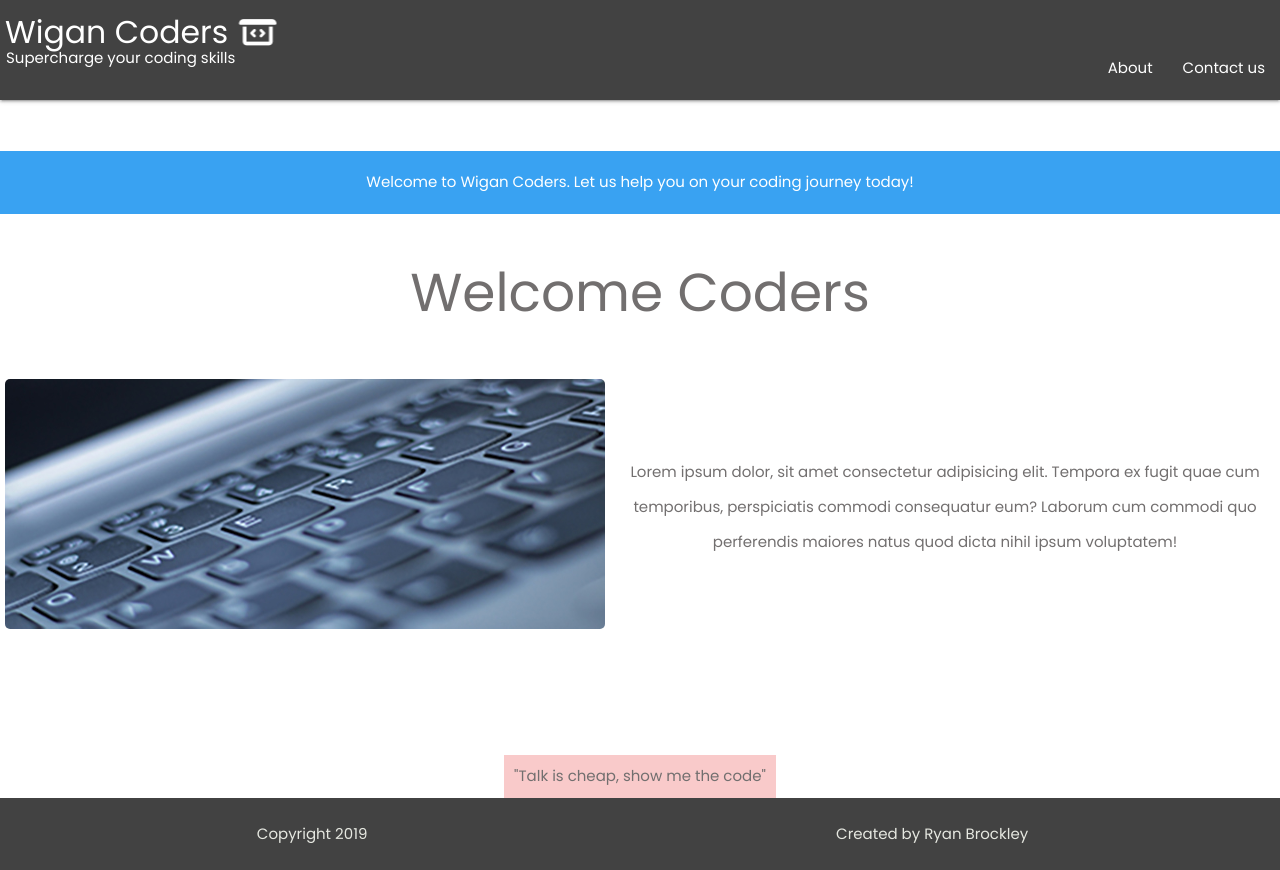
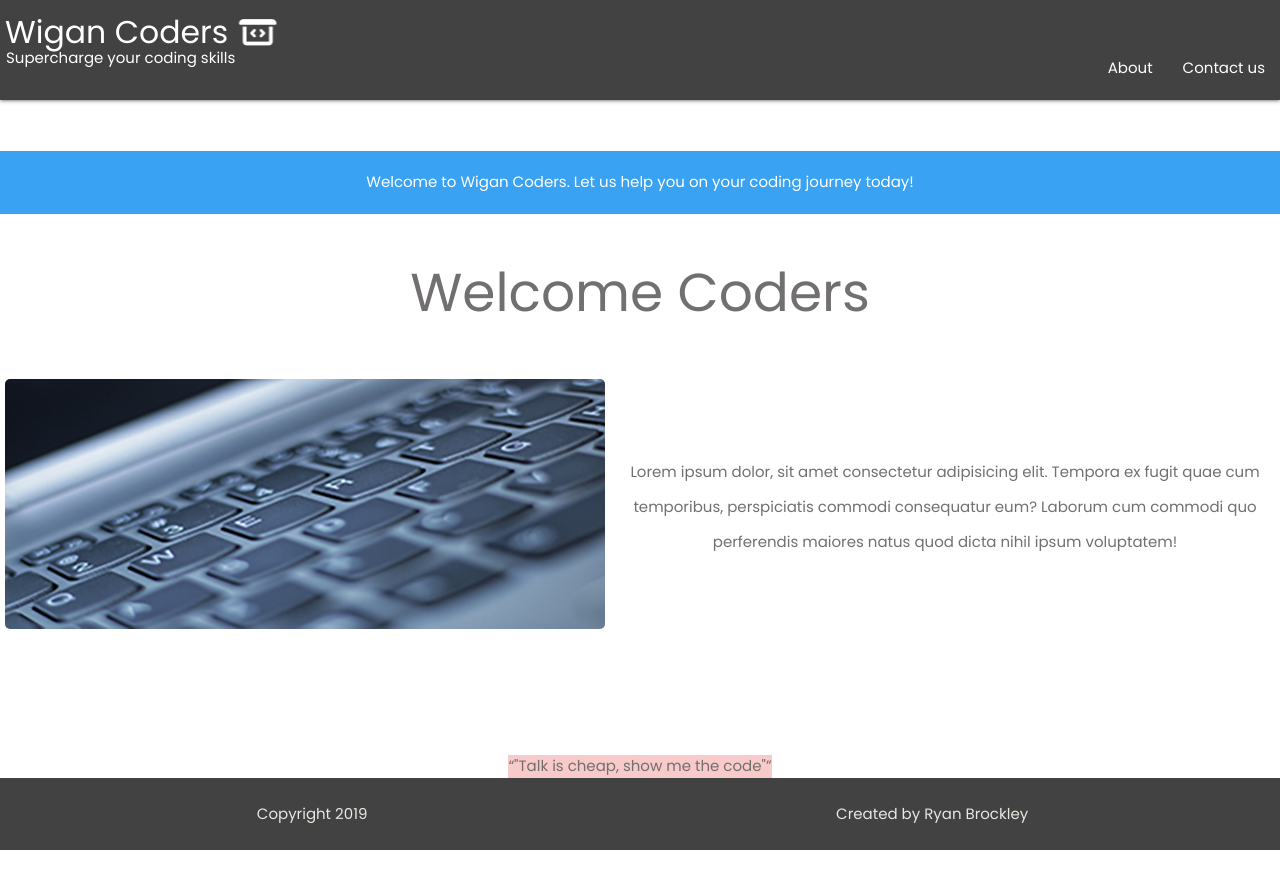
Before and after one commit to wigan-coders/wigan-coders-homepage, a Vue app: page /#/ in a window 1280 px wide. Built offline with nearby package versions, Linux system fonts and the light colour scheme.

Commit message:
Added quote to home

```diff
--- a/src/components/Home.vue
+++ b/src/components/Home.vue
@@ -16,7 +16,7 @@
       </div>
       <div class="mid-content">
         <div class="quote">
-          <p>"Talk is cheap, show me the code"</p>
+          <q>"Talk is cheap, show me the code"</q>
         </div>
       </div>
     </div>
```
